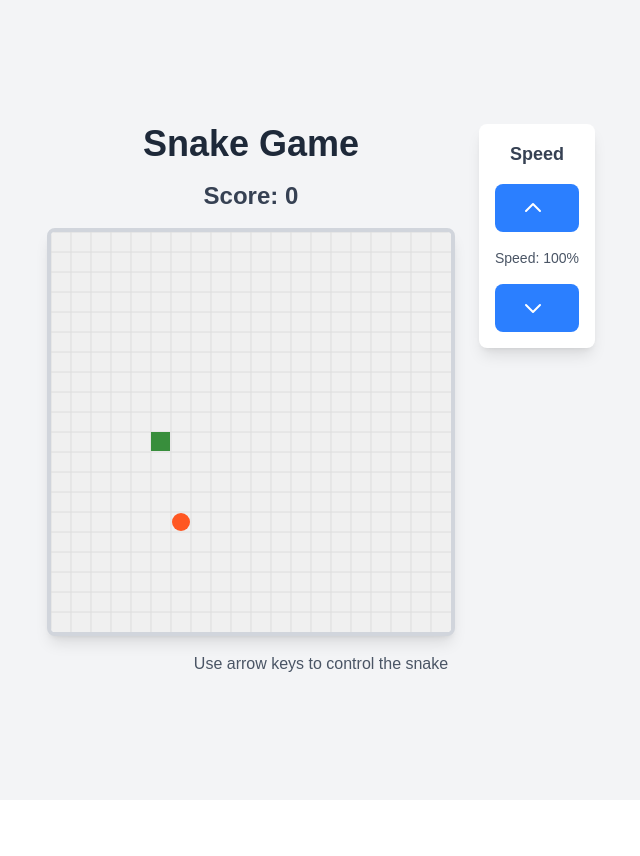
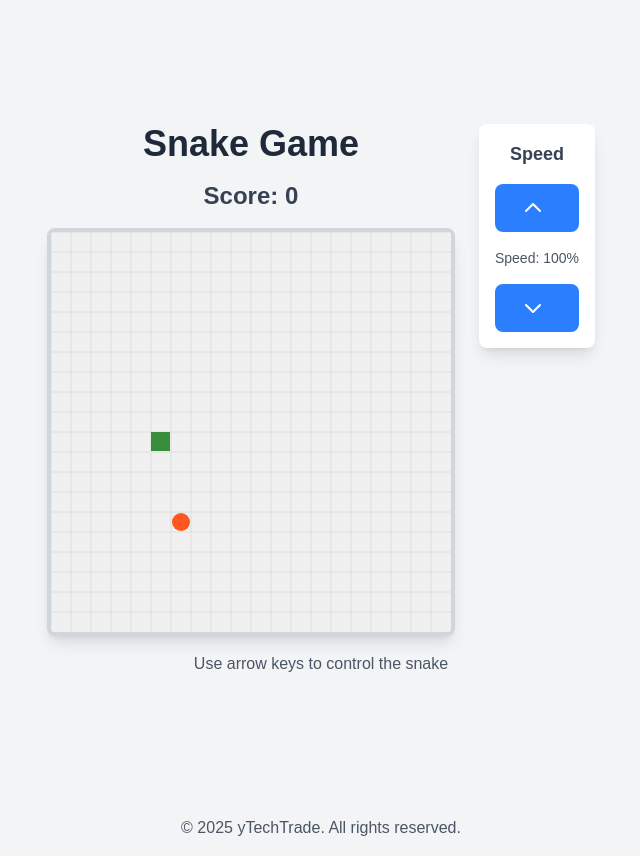
Before and after one commit to yuanzheng/webgames, a Next.js app: page / in a window 1280 px wide. Shown: the whole page, without its empty margins (319-959 px from the left). Before the commit the page ends 800 px from the top, so only its background shows below. Built offline with nearby package versions, Linux system fonts and the light colour scheme.

Commit message:
Added footer for all pages

```diff
--- a/app/layout.tsx
+++ b/app/layout.tsx
@@ -39,6 +39,13 @@ export default function RootLayout({
           })(window, document, "clarity", "script", "rb6h5bs5ep");
           `}
         </Script>
+        <footer className="w-full py-4 mt-auto bg-gray-100">
+          <div className="container mx-auto text-center text-gray-600">
+            <p>
+              © {new Date().getFullYear()} yTechTrade. All rights reserved.
+            </p>
+          </div>
+        </footer>
       </body>
     </html>
   );
```
